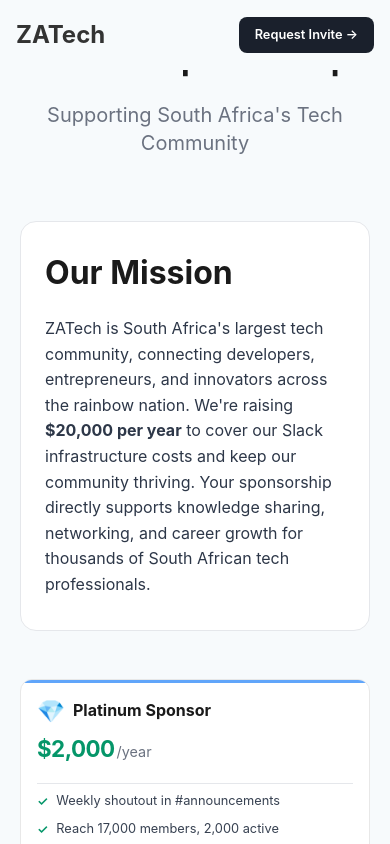
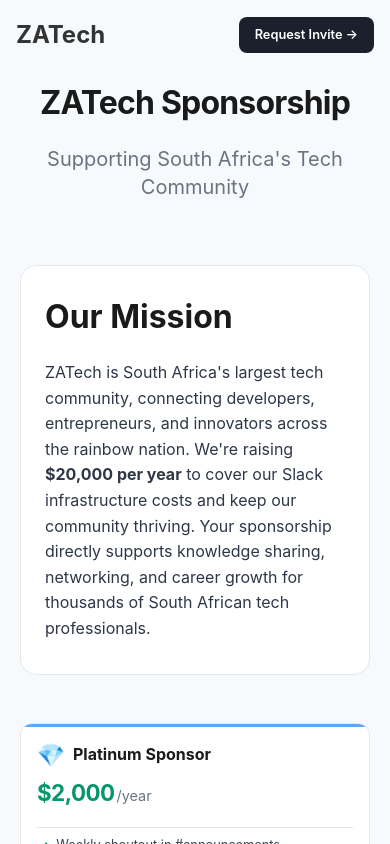
Before and after one commit to Accompany-VC/zatech-website, a React (Vite) app: page /sponsorship in a window 390 px wide. Shown: the top 844 px of the page. Built offline with nearby package versions, Linux system fonts and the light colour scheme.

Commit message:
Fixed Report & Sponsorship layout

```diff
--- a/src/pages/Report.css
+++ b/src/pages/Report.css
@@ -1,7 +1,7 @@
 .report-page {
   max-width: 1400px;
   margin: 0 auto;
-  padding: 20px 40px;
+  padding: 6rem 40px 20px;
   background-color: var(--bg-light);
   color: var(--text-primary);
 }
@@ -29,6 +29,6 @@
 }
 
 @media (max-width: 768px) {
-  .report-page { padding: 20px; }
+  .report-page { padding: 4rem 20px 20px; }
   .report-header h1 { font-size: 2rem; }
 }
--- a/src/pages/Sponsorship.css
+++ b/src/pages/Sponsorship.css
@@ -1,7 +1,7 @@
 .sponsorship-page {
   max-width: 1400px;
   margin: 0 auto;
-  padding: 20px 40px;
+  padding: 6rem 40px 20px;
   background-color: var(--bg-light);
   color: var(--text-primary);
   text-align: left;
@@ -121,18 +121,18 @@
 }
 
 @media (max-width: 1200px) {
-  .sponsorship-page { padding: 20px 30px; }
+  .sponsorship-page { padding: 6rem 30px 20px; }
   .tiers-container { grid-template-columns: repeat(3, 1fr); }
 }
 
 @media (max-width: 1024px) {
   .tiers-container { grid-template-columns: repeat(2, 1fr); gap: 15px; }
-  .sponsorship-page { padding: 20px 25px; }
+  .sponsorship-page { padding: 6rem 25px 20px; }
 }
 
 @media (max-width: 768px) {
   .tiers-container { grid-template-columns: 1fr; gap: 20px; }
   .why-sponsor { flex-direction: column; align-items: center; gap: 15px; }
   .page-header h1 { font-size: 2rem; }
-  .sponsorship-page { padding: 20px; }
+  .sponsorship-page { padding: 4rem 20px 20px; }
 }
```
